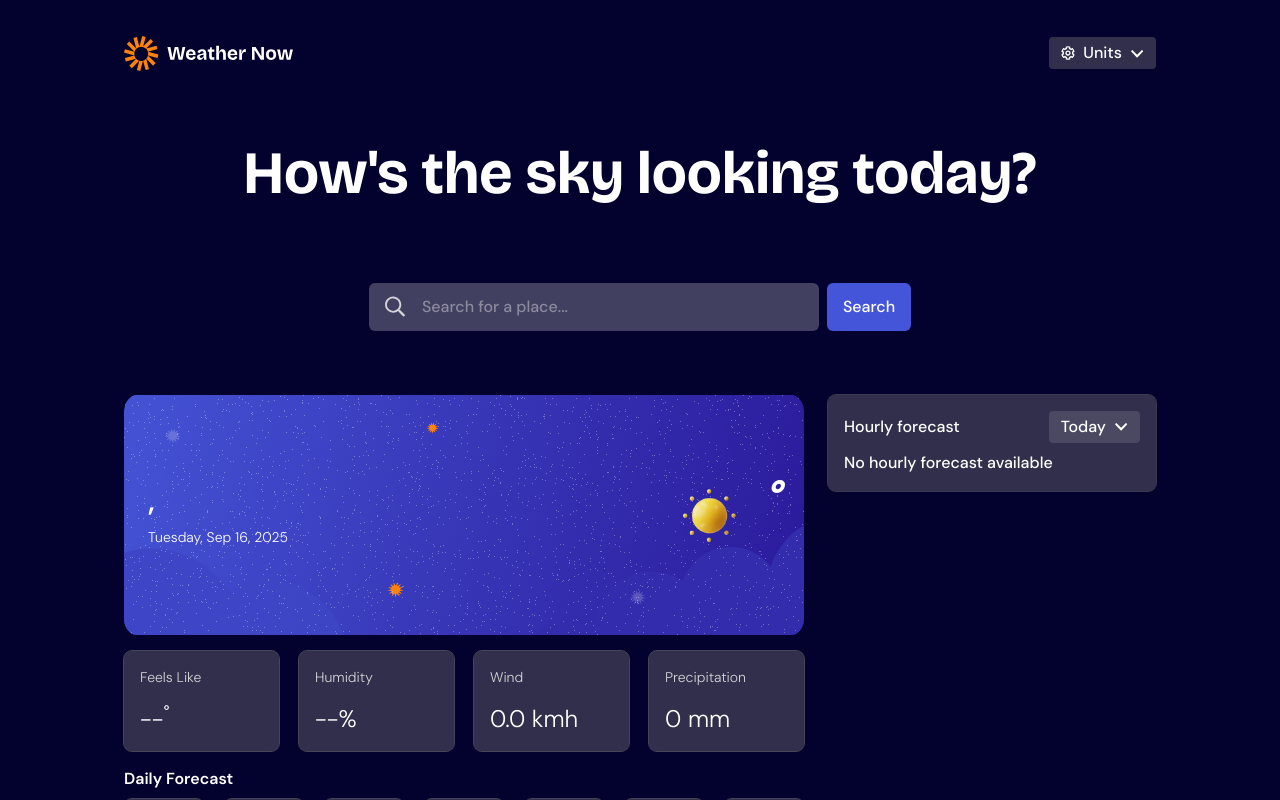
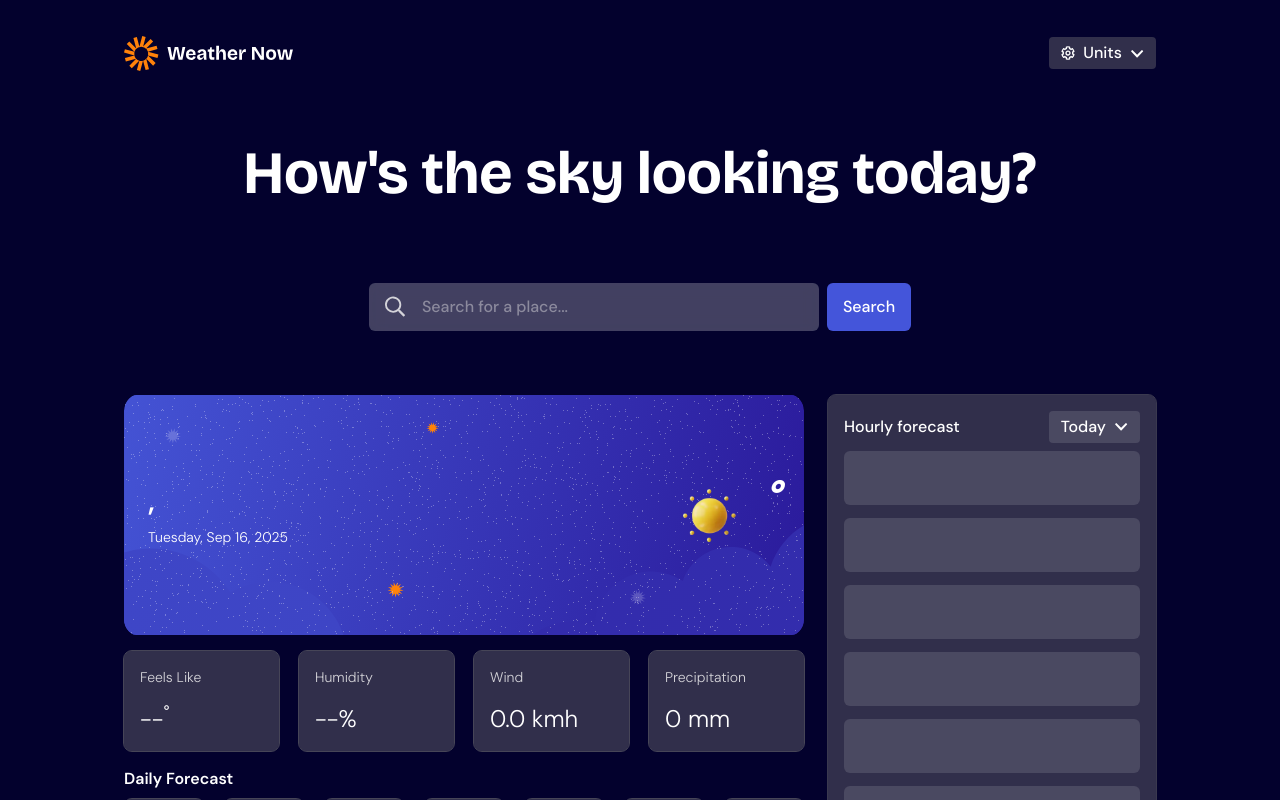
Before and after one commit to Bensaxxy/Weather-app, a Next.js app: page / in a window 1280 px wide. Shown: the top 800 px of the page. Built offline with nearby package versions, Linux system fonts and the light colour scheme; no server answers.

Commit message:
Update WeeksDayModal active highlight color and replace placeholder text with Loading component in FourthGrid for better user feedback.

```diff
--- a/app/modal/WeeksDayModal.tsx
+++ b/app/modal/WeeksDayModal.tsx
@@ -31,7 +31,7 @@ const WeeksDayModal: React.FC<WeeksDayModalProps> = ({ onSelect }) => {
           className={`cursor-pointer py-[6px] px-2 rounded-md shadow-2xl transition my-3
             ${
               activeDay === day
-                ? "bg-blue-600 text-white" // active highlight
+                ? "bg-neutral-600 text-white" // active highlight
                 : "hover:bg-neutral-300/10"
             }`}
         >
--- a/app/weatherContainer/Fourth/FourthGrid.tsx
+++ b/app/weatherContainer/Fourth/FourthGrid.tsx
@@ -91,7 +91,7 @@ const FourthGrid: React.FC<FourthGridProps> = ({ weatherData, units }) => {
         </div>
 
         <div>
-          {!hourly.length && <p>No hourly forecast available</p>}
+          {!hourly.length && <Loading />}
 
           {hourly.map((h, i) => {
             const hour = new Date(h.time).getHours();
```
